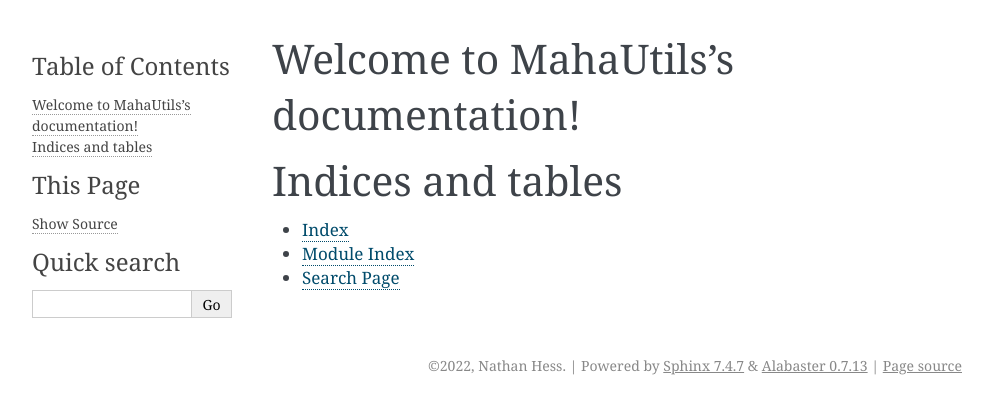
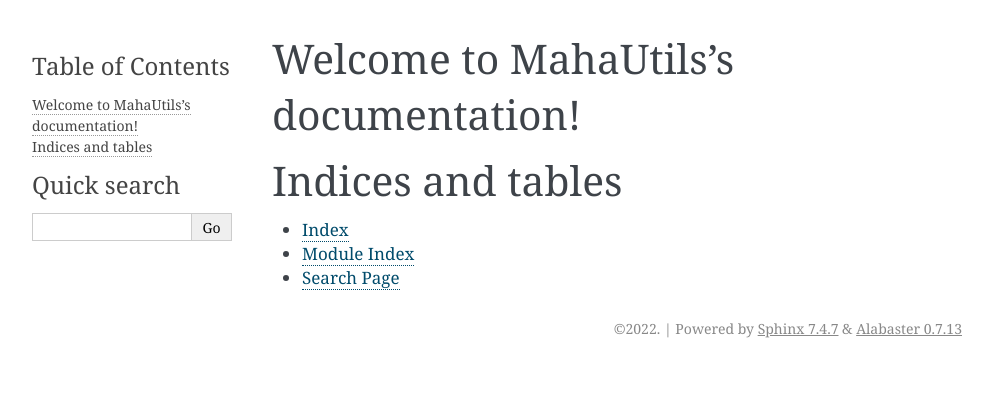
Before and after one commit to nathan-hess/maha-research-utils, a Sphinx documentation site: the page built from docs/source/index.rst, in a window 1280 px wide. Shown: the top 414 px of the page, without its empty margins (148-1141 px from the left). Built offline with Sphinx 7.4.7, drawn with Linux system fonts in a browser that asks for light colours.

Commit message:
Update Sphinx configuration options
Modified basic Sphinx documentation configuration settings in `conf.py`

```diff
--- a/docs/source/conf.py
+++ b/docs/source/conf.py
@@ -3,26 +3,53 @@
 # For the full list of built-in configuration values, see the documentation:
 # https://www.sphinx-doc.org/en/master/usage/configuration.html
 
+import datetime
+import pathlib
+import sys
+
+sys.path.append(str(pathlib.Path(__file__).resolve().parents[2]))
+import mahautils
+
+
 # -- Project information -----------------------------------------------------
 # https://www.sphinx-doc.org/en/master/usage/configuration.html#project-information
 
 project = 'MahaUtils'
-copyright = '2022, Nathan Hess'
 author = 'Nathan Hess'
-release = '0.0.0'
+copyright = f'{datetime.datetime.now().year}'
+release = mahautils.__version__
+url = 'https://github.com/nathan-hess/maha-research-utils'
+
 
 # -- General configuration ---------------------------------------------------
 # https://www.sphinx-doc.org/en/master/usage/configuration.html#general-configuration
 
+# Add any Sphinx extension module names here, as strings
 extensions = []
 
+# Add any paths that contain templates here, relative to this directory.
 templates_path = ['_templates']
+
+# List of patterns, relative to source directory, that match files and
+# directories to ignore when looking for source files.
+# This pattern also affects html_static_path and html_extra_path.
 exclude_patterns = []
-
 
 
 # -- Options for HTML output -------------------------------------------------
 # https://www.sphinx-doc.org/en/master/usage/configuration.html#options-for-html-output
 
+# HTML theme
 html_theme = 'alabaster'
+
+# Add any paths that contain custom static files (such as style sheets) here,
+# relative to this directory. They are copied after the builtin static files,
+# so a file named "default.css" will overwrite the builtin "default.css".
 html_static_path = ['_static']
+
+# General HTML options
+html_title = f'{project} v{release}'
+html_last_updated_fmt = '%b %d, %Y'
+html_permalinks = False
+html_show_sourcelink = False
+html_show_sphinx = False
```
